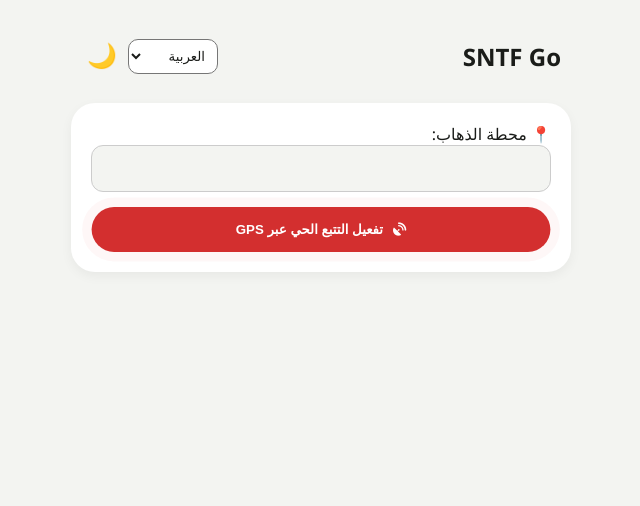
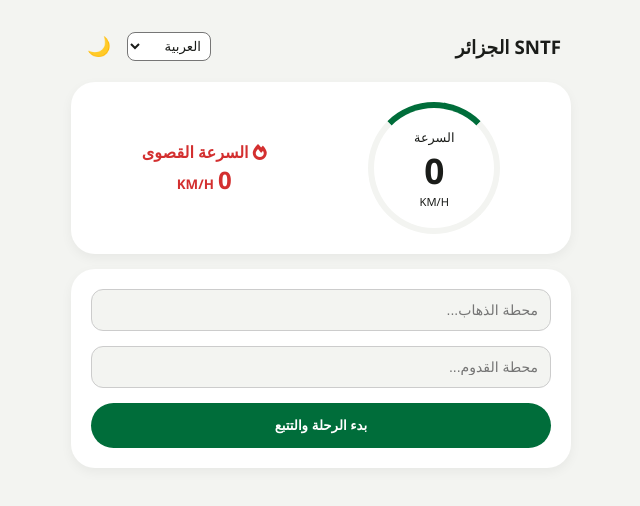
Before and after one commit to w3mk1/The-full-, a plain HTML site: page index.html in a window 1280 px wide. Shown: the whole page, without its empty margins (319-959 px from the left). Drawn offline with nearby package versions, Linux system fonts and the light colour scheme.

Commit message:
Update index.html

```diff
--- a/index.html
+++ b/index.html
@@ -3,132 +3,166 @@
 <head>
     <meta charset="UTF-8">
     <meta name="viewport" content="width=device-width, initial-scale=1.0">
-    <title>SNTF Go - Live Tracking</title>
+    <title>SNTF Live Pro - Speed & Tracker</title>
 
     <link rel="stylesheet" href="https://unpkg.com/leaflet@1.9.4/dist/leaflet.css" />
     <link rel="stylesheet" href="https://cdnjs.cloudflare.com/ajax/libs/font-awesome/6.0.0/css/all.min.css" />
 
     <style>
-        :root { --p: #006d3a; --s: #f3f4f1; --c: #ffffff; --t: #1a1c19; }
+        :root { --p: #006d3a; --s: #f3f4f1; --c: #ffffff; --t: #1a1c19; --danger: #d32f2f; }
         .dark-mode { --s: #111411; --c: #1c1f1c; --t: #e2e3dd; }
 
-        body { background: var(--s); color: var(--t); font-family: 'Segoe UI', sans-serif; margin: 0; padding: 10px; transition: 0.3s; }
+        body { background: var(--s); color: var(--t); font-family: 'Segoe UI', system-ui, sans-serif; margin: 0; padding: 10px; transition: 0.3s; }
         .app-container { max-width: 500px; margin: auto; }
-        .card { background: var(--c); border-radius: 24px; padding: 20px; margin-bottom: 15px; box-shadow: 0 4px 12px rgba(0,0,0,0.05); }
 
-        .search-group { position: relative; margin-bottom: 15px; }
-        .input-box { width: 100%; padding: 15px; border-radius: 12px; border: 1px solid #ccc; background: var(--s); color: var(--t); box-sizing: border-box; }
+        .card { background: var(--c); border-radius: 24px; padding: 20px; margin-bottom: 12px; box-shadow: 0 4px 12px rgba(0,0,0,0.05); }
 
-        .suggestions { position: absolute; top: 100%; left: 0; right: 0; background: var(--c); border-radius: 0 0 12px 12px; box-shadow: 0 8px 16px rgba(0,0,0,0.1); z-index: 1000; max-height: 200px; overflow-y: auto; display: none; }
-        .suggestion-item { padding: 12px; cursor: pointer; border-bottom: 1px solid var(--s); }
+        /* عداد السرعة */
+        .dashboard { display: flex; justify-content: space-around; align-items: center; margin-bottom: 15px; }
+        .speed-circle {
+            width: 120px; height: 120px; border-radius: 50%;
+            border: 6px solid var(--s); border-top-color: var(--p);
+            display: flex; flex-direction: column; justify-content: center; align-items: center;
+        }
+        .max-speed-box { text-align: center; color: var(--danger); font-weight: bold; }
 
-        .btn-live { background: #d32f2f; color: white; border: none; width: 100%; padding: 15px; border-radius: 50px; font-weight: bold; cursor: pointer; margin-top: 10px; display: flex; align-items: center; justify-content: center; gap: 10px; }
-        .pulse { animation: pulse-red 2s infinite; }
-        @keyframes pulse-red { 0% { transform: scale(0.95); box-shadow: 0 0 0 0 rgba(211, 47, 47, 0.7); } 70% { transform: scale(1); box-shadow: 0 0 0 10px rgba(211, 47, 47, 0); } 100% { transform: scale(0.95); } }
+        /* مدخلات المحطات */
+        .input-group { margin-bottom: 15px; position: relative; }
+        input {
+            width: 100%; padding: 12px; border-radius: 12px; border: 1px solid #ccc;
+            background: var(--s); color: var(--t); box-sizing: border-box; font-size: 14px;
+        }
+        .suggestions {
+            position: absolute; width: 100%; background: var(--c); z-index: 1000;
+            border-radius: 10px; box-shadow: 0 4px 10px rgba(0,0,0,0.1); max-height: 150px; overflow-y: auto; display: none;
+        }
+        .s-item { padding: 10px; cursor: pointer; border-bottom: 1px solid var(--s); font-size: 13px; }
 
-        #map { height: 300px; border-radius: 20px; margin-top: 15px; }
-        .lang-select { padding: 8px; border-radius: 10px; background: var(--c); color: var(--t); }
+        #map { height: 200px; border-radius: 18px; margin-top: 10px; }
+        .btn-start {
+            background: var(--p); color: white; border: none; width: 100%;
+            padding: 15px; border-radius: 50px; font-weight: bold; cursor: pointer;
+        }
+
+        header { display: flex; justify-content: space-between; align-items: center; padding: 5px 10px; }
+        .lang-select { padding: 5px; border-radius: 8px; background: var(--c); color: var(--t); }
     </style>
 </head>
 <body class="light-mode">
 
 <div class="app-container">
-    <header style="display: flex; justify-content: space-between; align-items: center; padding: 10px;">
-        <h2 id="logo-text">SNTF Go</h2>
-        <div style="display: flex; gap: 5px;">
-            <select id="lang-select" class="lang-select" onchange="updateLang()">
+    <header>
+        <h3 id="logo">SNTF Go Pro</h3>
+        <div style="display:flex; gap:10px;">
+            <select id="lang" class="lang-select" onchange="updateLang()">
                 <option value="ar">العربية</option>
                 <option value="en">English</option>
                 <option value="fr">Français</option>
             </select>
-            <button onclick="document.body.classList.toggle('dark-mode')" style="background:none; border:none; font-size:1.5rem;">🌙</button>
+            <button onclick="document.body.classList.toggle('dark-mode')" style="background:none; border:none; font-size:1.2rem; cursor:pointer;">🌙</button>
         </div>
     </header>
 
+    <div class="card dashboard">
+        <div class="speed-circle">
+            <span style="font-size: 0.8rem;" id="label-speed">السرعة</span>
+            <span id="current-speed" style="font-size: 2.2rem; font-weight: bold;">0</span>
+            <span style="font-size: 0.7rem;">KM/H</span>
+        </div>
+        <div class="max-speed-box">
+            <i class="fas fa-fire"></i> <span id="label-max">السرعة القصوى</span><br>
+            <span id="max-speed" style="font-size: 1.5rem;">0</span> <small>KM/H</small>
+        </div>
+    </div>
+
     <div class="card">
-        <label id="label-from">📍 محطة الذهاب:</label>
-        <div class="search-group">
-            <input type="text" id="from-input" class="input-box" onkeyup="searchSt('from')">
+        <div class="input-group">
+            <input type="text" id="from-in" placeholder="محطة الذهاب..." onkeyup="search('from')">
             <div id="from-list" class="suggestions"></div>
         </div>
-
-        <button class="btn-live pulse" onclick="startLiveTracking()">
-            <i class="fas fa-satellite-dish"></i> <span id="btn-live-text">تفعيل التتبع الحي عبر GPS</span>
-        </button>
+        <div class="input-group">
+            <input type="text" id="to-in" placeholder="محطة القدوم..." onkeyup="search('to')">
+            <div id="to-list" class="suggestions"></div>
+        </div>
+        <button class="btn-start" onclick="startTracking()" id="btn-text">بدء الرحلة والتتبع</button>
     </div>
 
-    <div id="result-section" class="card" style="display:none;">
+    <div id="map-card" class="card" style="display:none;">
         <div id="map"></div>
-        <div id="info" style="margin-top:15px; text-align:center; font-weight:bold; color:var(--p);"></div>
+        <p id="status" style="text-align:center; font-size:0.8rem; margin-top:10px;"></p>
     </div>
 </div>
 
 <script src="https://unpkg.com/leaflet@1.9.4/dist/leaflet.js"></script>
 <script>
     const i18n = {
-        ar: { from: "📍 محطة الذهاب:", live: "تفعيل التتبع الحي عبر GPS", info: "جاري تتبع موقعك الحالي...", logo: "SNTF الجزائر" },
-        en: { from: "📍 Departure Station:", live: "Enable Live GPS Tracking", info: "Tracking your current location...", logo: "SNTF Algeria" },
-        fr: { from: "📍 Station de Départ:", live: "Activer le Suivi GPS en Direct", info: "Suivi de votre position actuelle...", logo: "SNTF Algérie" }
+        ar: { logo: "SNTF الجزائر", speed: "السرعة", max: "السرعة القصوى", from: "محطة الذهاب...", to: "محطة القدوم...", btn: "بدء الرحلة والتتبع", status: "جاري تتبع الرحلة..." },
+        en: { logo: "SNTF Algeria", speed: "Speed", max: "Max Speed", from: "Departure...", to: "Arrival...", btn: "Start Tracking", status: "Tracking trip..." },
+        fr: { logo: "SNTF Algérie", speed: "Vitesse", max: "Vitesse Max", from: "Départ...", to: "Arrivée...", btn: "Démarrer", status: "Suivi en cours..." }
     };
 
-    const stations = [
-        { name: "Beni Mered - بني مراد", lat: 36.5050, lng: 2.8610 },
-        { name: "Boufarik - بوفاريك", lat: 36.5744, lng: 2.9119 },
-        { name: "Agha - آغا", lat: 36.7645, lng: 3.0515 }
-    ];
+    const stations = ["بني مراد (Beni Mered)", "بوفاريك (Boufarik)", "بئر توتة (Birtouta)", "الحراش (El Harrach)", "الجزائر - آغا (Agha)", "البليدة (Blida)", "العفرون (El Affroun)"];
 
-    let map, userMarker, watchId;
+    let map, userMarker, maxS = 0;
 
     function updateLang() {
-        const l = document.getElementById('lang-select').value;
-        document.getElementById('label-from').innerText = i18n[l].from;
-        document.getElementById('btn-live-text').innerText = i18n[l].live;
-        document.getElementById('logo-text').innerText = i18n[l].logo;
+        const l = document.getElementById('lang').value;
+        const t = i18n[l];
+        document.getElementById('logo').innerText = t.logo;
+        document.getElementById('label-speed').innerText = t.speed;
+        document.getElementById('label-max').innerText = t.max;
+        document.getElementById('from-in').placeholder = t.from;
+        document.getElementById('to-in').placeholder = t.to;
+        document.getElementById('btn-text').innerText = t.btn;
         document.documentElement.dir = l === 'ar' ? 'rtl' : 'ltr';
     }
 
-    function searchSt(type) {
-        const input = document.getElementById(`${type}-input`);
-        const list = document.getElementById(`${type}-list`);
-        const query = input.value.toLowerCase();
+    function search(id) {
+        const val = document.getElementById(`${id}-in`).value.toLowerCase();
+        const list = document.getElementById(`${id}-list`);
         list.innerHTML = "";
-        if (query.length < 1) return;
+        if(!val) { list.style.display = "none"; return; }
 
-        stations.filter(s => s.name.toLowerCase().includes(query)).forEach(s => {
-            const div = document.createElement("div");
-            div.className = "suggestion-item";
-            div.innerText = s.name;
-            div.onclick = () => { input.value = s.name; list.style.display="none"; };
-            list.appendChild(div);
+        stations.filter(s => s.toLowerCase().includes(val)).forEach(s => {
+            const d = document.createElement("div");
+            d.className = "s-item"; d.innerText = s;
+            d.onclick = () => { document.getElementById(`${id}-in`).value = s; list.style.display = "none"; };
+            list.appendChild(d);
         });
         list.style.display = "block";
     }
 
-    function startLiveTracking() {
-        if (!navigator.geolocation) return alert("GPS not supported");
+    function startTracking() {
+        if (!navigator.geolocation) return alert("GPS Error");
+        document.getElementById('map-card').style.display = "block";
 
-        document.getElementById('result-section').style.display = 'block';
         if (!map) {
             map = L.map('map').setView([36.5050, 2.8610], 13);
             L.tileLayer('https://{s}.tile.openstreetmap.org/{z}/{x}/{y}.png').addTo(map);
         }
 
-        // خاصية التتبع الحي الحقيقية
-        watchId = navigator.geolocation.watchPosition(pos => {
-            const { latitude, longitude } = pos.coords;
-            const latlng = [latitude, longitude];
+        navigator.geolocation.watchPosition(pos => {
+            const { latitude, longitude, speed } = pos.coords;
+            const currentKmH = Math.round((speed || 0) * 3.6);
 
-            if (!userMarker) {
-                userMarker = L.marker(latlng, {
-                    icon: L.divIcon({ className: 'custom-div-icon', html: "<div style='background-color:#d32f2f;width:15px;height:15px;border-radius:50%;border:2px solid white;'></div>", iconSize: [15, 15] })
-                }).addTo(map).bindPopup("You are here").openPopup();
-            } else {
-                userMarker.setLatLng(latlng);
+            // تحديث عداد السرعة
+            document.getElementById('current-speed').innerText = currentKmH;
+            if(currentKmH > maxS) {
+                maxS = currentKmH;
+                document.getElementById('max-speed').innerText = maxS;
             }
-            map.setView(latlng);
-            document.getElementById('info').innerText = i18n[document.getElementById('lang-select').value].info;
-        }, err => console.error(err), { enableHighAccuracy: true });
+
+            // تحديث الخريطة
+            const loc = [latitude, longitude];
+            if (!userMarker) { userMarker = L.marker(loc).addTo(map); }
+            else { userMarker.setLatLng(loc); }
+            map.panTo(loc);
+
+            document.getElementById('status').innerText = i18n[document.getElementById('lang').value].status;
+        }, null, { enableHighAccuracy: true });
     }
+
+    window.onload = updateLang;
 </script>
 </body>
 </html>
```
